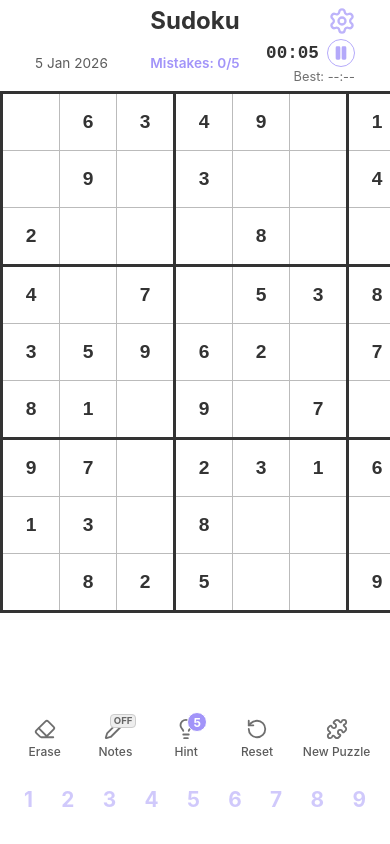
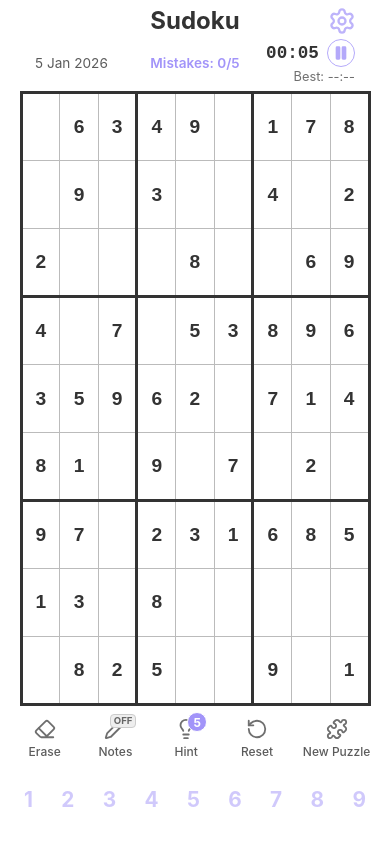
Before and after one commit to PikGames/Sudoku, a React app: page / in a window 390 px wide. Built offline with nearby package versions, Linux system fonts and the light colour scheme; the HTML template or start-up script is replaced by a standard one.

Commit message:
fix: fixing a bug in the border width and height

```diff
--- a/src/App.css
+++ b/src/App.css
@@ -79,6 +79,8 @@ body {
 
 .table {
   border-collapse: collapse;
+      width: 40rem;
+    height: 40rem;
 }
 
 .cell {
@@ -109,8 +111,8 @@ body {
 }
 
 input {
-  width: 3.5rem;
-  height: 3.5rem;
+  width: 100%;
+  height: 100%;
   text-align: center;
   font-size: 2rem;
   border: none;
@@ -778,14 +780,14 @@ body.dark .badge {
   }
 
   .table {
-    width: 95%;
-    max-width: 340px;
+    width: 98%;
+    max-width: 300px;
     margin: 0 auto;
   }
 
   .cell {
-    width: 2.2rem;
-    height: 2.2rem;
+    width: 1.85rem;
+    height: 1.85rem;
   }
 
   input {
@@ -906,14 +908,14 @@ body.dark .badge {
   }
 
   .table {
-    width: 85%;
-    max-width: 420px;
+    width: 90%;
+    max-width: 380px;
     margin: 0 auto;
   }
 
   .cell {
-    width: 2.5rem;
-    height: 2.5rem;
+    width: 2.1rem;
+    height: 2.1rem;
   }
 
   input {
```
